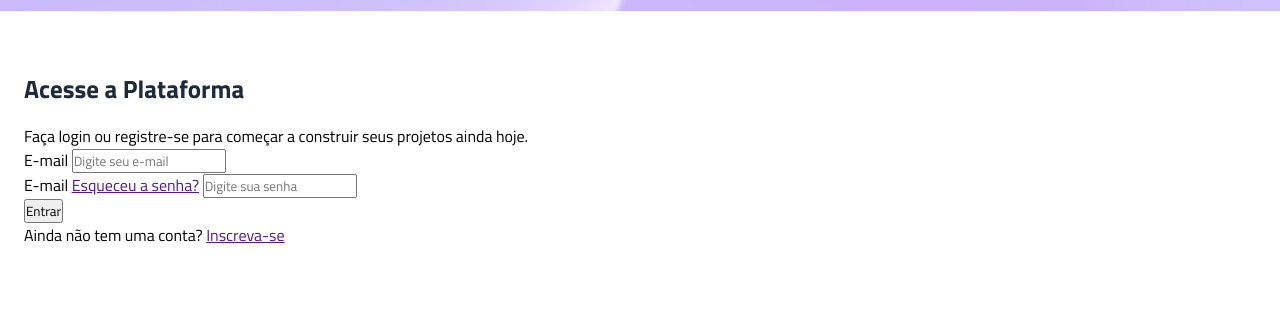
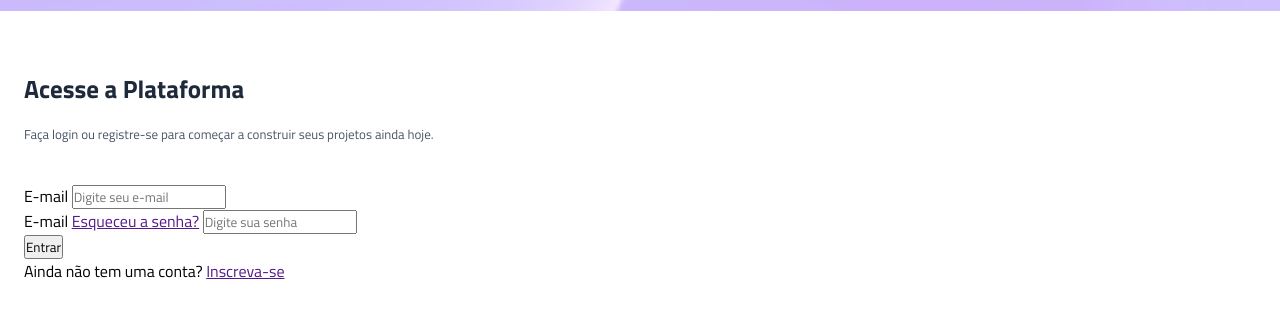
Before and after one commit to Gestrela16/projeto-vertigo, a plain HTML site: page index.html in a window 1280 px wide. Shown: the part 123-440 px from the top of the page. Drawn offline with Linux system fonts and the light colour scheme.

Commit message:
termino da section descricao

```diff
--- a/style.css
+++ b/style.css
@@ -26,8 +26,18 @@ main{
     padding-inline: 1.5rem;
 }
 
+
+.descrition{
+    margin-bottom: 2.5rem;
+}
+
 .descrition h1{
     color: var(--gray-800) ;
     margin-bottom: 1rem ;
     font-size: 1.5625rem;
 }
+
+.descrition p{
+    font-size: 0.8125rem ;
+    color: var(--gray-600);
+}
```
